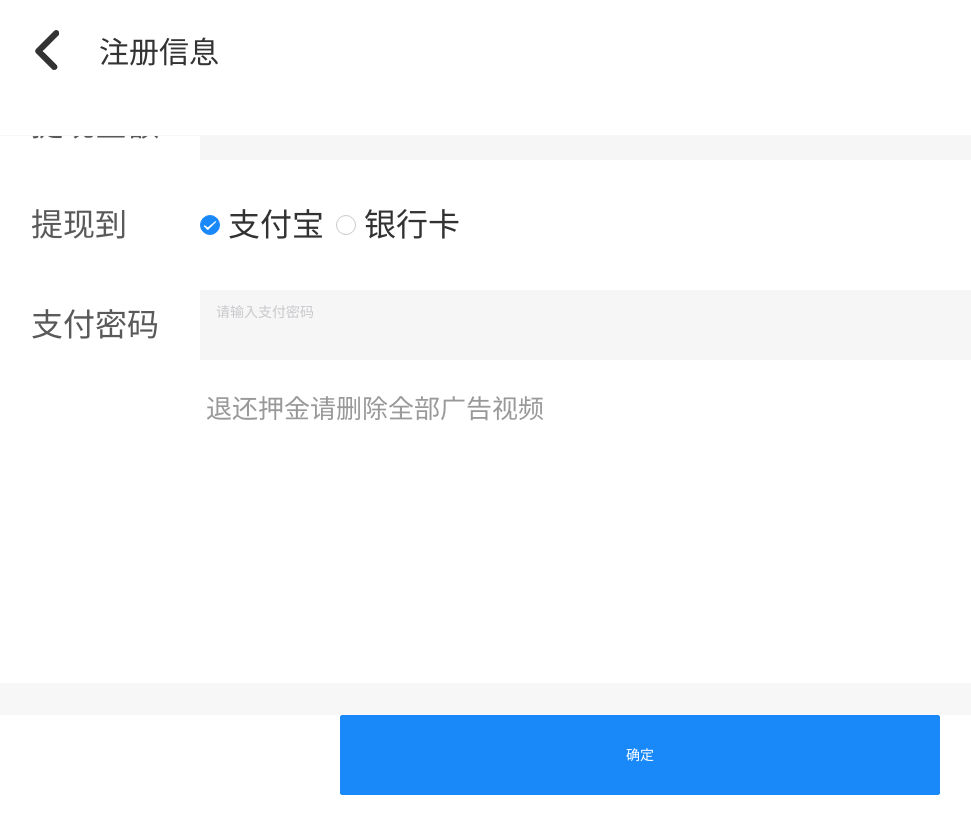
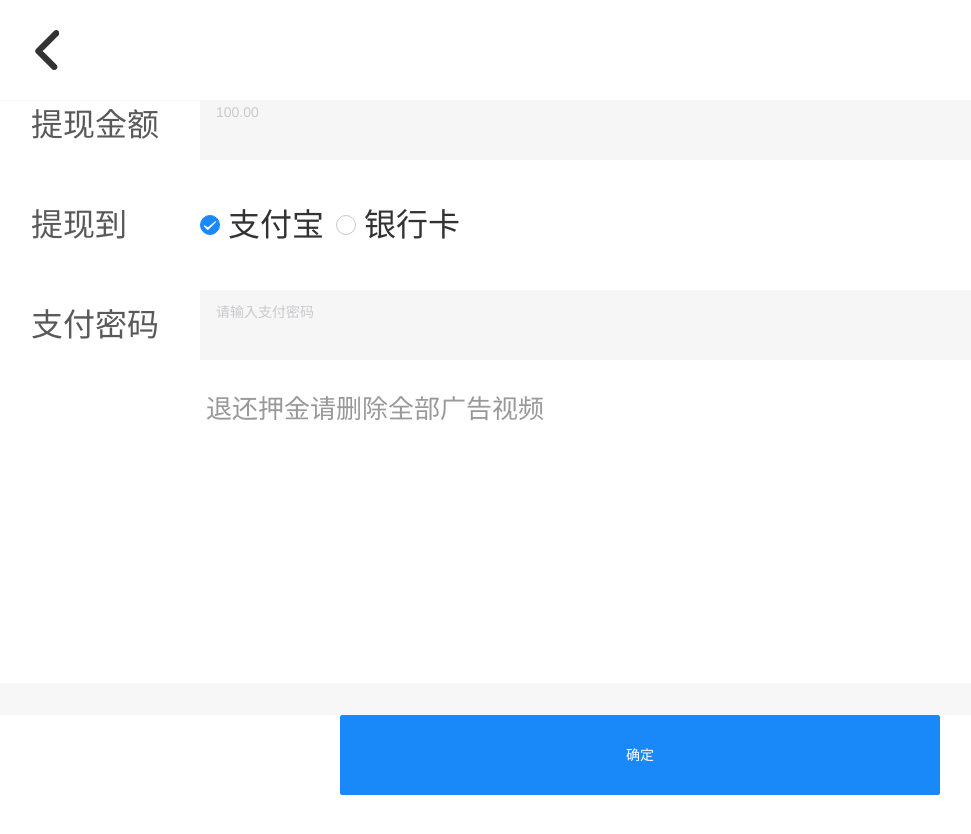
Before and after one commit to Belphegor95/mine_app, a Vue app: page /deal in a window 1280 px wide. Shown: the top 834 px of the page, without its empty margins (0-971 px from the left). Built offline with nearby package versions, Linux system fonts and the light colour scheme.

Commit message:
测试合并

```diff
--- a/src/components/breadcrumb.vue
+++ b/src/components/breadcrumb.vue
@@ -2,18 +2,7 @@
   <div class="boxFather">
     <div class="box">
       <img @click="back" src="@/assets/img/backimg.png" alt />
-      <p v-if="typeid=== 1">注册信息</p>
-      <p v-if="typeid=== 2">个人资料</p>
-      <p v-if="typeid=== 6">联系客服</p>
-      <p v-else-if="typeid=== 101">我的团队</p>
-      <p v-else-if="typeid=== 102">我的交易单</p>
-      <p v-else-if="typeid=== 103">我的广告</p>
-      <p v-else-if="typeid=== 104">分享推广</p>
-      <p v-else-if="typeid=== 105">上传广告</p>
-      <p v-else-if="typeid=== 106">我的钱包</p>
-      <p v-else-if="typeid=== 10602">矿机钱包记录</p>
-      <p v-else-if="typeid=== 10603">商务钱包记录</p>
-      <p v-else-if="typeid=== 177">广告</p>
+      <p v-text=""></p>
     </div>
   </div>
 </template>
@@ -21,26 +10,28 @@
 <script>
 export default {
   name: "breadcrumb",
-  props: {
-    // filedata: {
-    //   type: Object
-    // },
-    // fileurl: {
-    //   type: String
-    // },
-    // typeid: {
-    //   type: Number
-    // }
-  },
   data: function() {
     return {
-      typeid: this.$store.getters.get_typeid
+      titles:[
+        {id:1,title:'注册信息'},
+        {id:2,title:'个人资料'},
+        {id:6,title:'联系客服'},
+        {id:101,title:'我的团队'},
+        {id:102,title:'我的交易单'},
+        {id:103,title:'我的广告'},
+        {id:104,title:'分享推广'},
+        {id:105,title:'上传广告'},
+        {id:106,title:'我的钱包'},
+        {id:10602,title:'矿机钱包记录'},
+        {id:10603,title:'商务钱包记录'},
+        {id:107,title:'广告'},
+      ]
     };
   },
   methods: {
     back: function() {
       this.$router.go(-1);
-    }
+    },
   }
 };
 </script>
@@ -48,6 +39,7 @@ export default {
 <style scoped>
 .boxFather {
   padding: 0.3rem 0.27rem;
+  box-sizing: border-box;
   height: 0.4rem;
 }
 .box {
@@ -58,6 +50,7 @@ export default {
   width: 100%;
   display: flex;
   padding: 0.3rem 0.27rem;
+  box-sizing: border-box;
   background: #fff;
   border-bottom: 1px solid #f7f7f7;
 }
--- a/src/views/advertising/VideoPlayback.vue
+++ b/src/views/advertising/VideoPlayback.vue
@@ -1,7 +1,7 @@
 <!-- 广告视频区 -->
 <template>
-  <div class="AdvertisingHome_box">
-    <breadcrumb></breadcrumb>
+  <div class="VideoPlayback_box">
+    <breadcrumb :config="config" ></breadcrumb>
     <div id="dplayer"></div>
   </div>
 </template>
@@ -30,9 +30,13 @@ export default {
   mounted() {
     const dp = new DPlayer({
       container: document.getElementById("dplayer"),
+      lang:'zh-cn',
       video: {
-        url: "http://clips.vorwaerts-gmbh.de/big_buck_bunny.mp4"
-      }
+        url: "http://clips.vorwaerts-gmbh.de/big_buck_bunny.mp4",
+        pic: "../../assets/img/personal/sharingimg.png"
+      },
+      autoplay:false,
+      theme:'#FFFFFF',
     });
     this.dp = dp;
   },
@@ -56,11 +60,14 @@ export default {
 };
 </script>
 <style scoped >
-.AdvertisingHome_box {
+.VideoPlayback_box {
   width: 100%;
   height: 100%;
   display: flex;
   flex-direction: column;
+}
+#dplayer{
+  flex: 1;
 }
 .list {
   display: flex;
```
